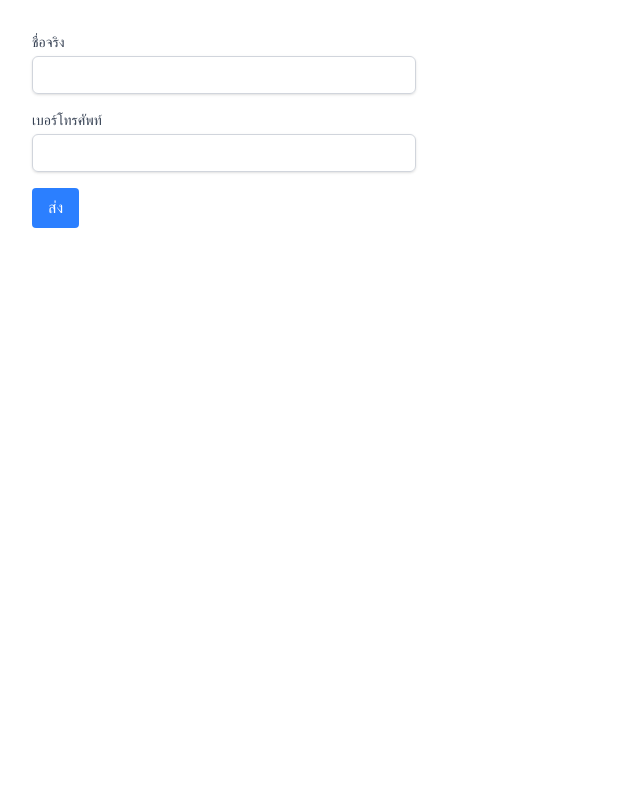
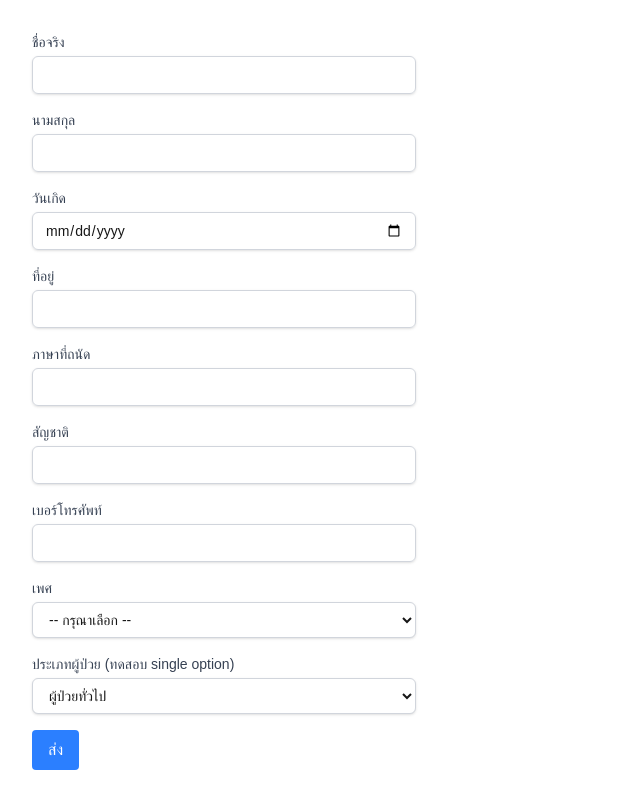
Before and after one commit to Passon182546/agnos-assignment, a Next.js app: page / in a window 1280 px wide. Shown: the whole page, without its empty margins (0-640 px from the left). Built offline with nearby package versions, Linux system fonts and the light colour scheme.

Commit message:
add SelectField component with auto-select and tests

```diff
--- a/src/app/page.tsx
+++ b/src/app/page.tsx
@@ -1,16 +1,24 @@
-'use client';
-import { useForm } from 'react-hook-form';
-import { zodResolver } from '@hookform/resolvers/zod';
-import { patientFormSchema, PatientFormData } from '@/lib/validations';
-import InputField from '@/components/form/InputField';
+"use client";
+import { useForm } from "react-hook-form";
+import { zodResolver } from "@hookform/resolvers/zod";
+import { patientFormSchema, PatientFormData } from "@/lib/validations";
+import InputField from "@/components/form/InputField";
+import SelectField from "@/components/form/SelectField";
 
 export default function TestFormPage() {
-  const { register, handleSubmit, formState: { errors } } = useForm<PatientFormData>({
+  const {
+    register,
+    handleSubmit,
+    setValue,
+    formState: { errors },
+  } = useForm<PatientFormData>({
     resolver: zodResolver(patientFormSchema),
   });
 
+  console.log("current errors:", errors);
+
   const onSubmit = (data: PatientFormData) => {
-    console.log('ข้อมูลที่ได้:', data);
+    console.log("ข้อมูลที่ได้:", data);
   };
 
   return (
@@ -22,12 +30,66 @@ export default function TestFormPage() {
         error={errors.firstName}
       />
       <InputField
+        label="นามสกุล"
+        name="lastName"
+        register={register}
+        error={errors.lastName}
+      />
+      <InputField
+        label="วันเกิด"
+        name="dateOfBirth"
+        type="date"
+        register={register}
+        error={errors.dateOfBirth}
+      />
+      <InputField
+        label="ที่อยู่"
+        name="address"
+        register={register}
+        error={errors.address}
+      />
+      <InputField
+        label="ภาษาที่ถนัด"
+        name="preferredLanguage"
+        register={register}
+        error={errors.preferredLanguage}
+      />
+      <InputField
+        label="สัญชาติ"
+        name="nationality"
+        register={register}
+        error={errors.nationality}
+      />
+      <InputField
         label="เบอร์โทรศัพท์"
         name="phoneNumber"
         register={register}
         error={errors.phoneNumber}
       />
-      <button type="submit" className="px-4 py-2 bg-blue-500 text-white rounded">
+      <SelectField
+        label="เพศ"
+        name="gender"
+        register={register}
+        setValue={setValue}
+        error={errors.gender}
+        options={[
+          { value: "M", label: "ชาย" },
+          { value: "F", label: "หญิง" },
+          { value: "Other", label: "อื่นๆ" },
+        ]}
+      />
+      {/* ทดสอบ auto-select เมื่อมีตัวเลือกเดียว */}
+      <SelectField
+        label="ประเภทผู้ป่วย (ทดสอบ single option)"
+        name="patientType"
+        register={register}
+        setValue={setValue}
+        options={[{ value: "general", label: "ผู้ป่วยทั่วไป" }]}
+      />
+      <button
+        type="submit"
+        className="px-4 py-2 bg-blue-500 text-white rounded"
+      >
         ส่ง
       </button>
     </form>
--- /dev/null
+++ b/src/components/form/SelectField.tsx
@@ -0,0 +1,77 @@
+import React, { useEffect } from 'react';
+import { UseFormRegister, UseFormSetValue, FieldError } from 'react-hook-form';
+
+// กำหนดโครงสร้างของตัวเลือกแต่ละข้อ
+export interface SelectOption {
+  value: string;
+  label: string;
+}
+
+interface SelectFieldProps extends React.SelectHTMLAttributes<HTMLSelectElement> {
+  label: string;
+  name: string;
+  options: SelectOption[];
+  register: UseFormRegister<any>;
+  setValue: UseFormSetValue<any>;
+  error?: FieldError;
+}
+
+const SelectField: React.FC<SelectFieldProps> = ({
+  label,
+  name,
+  options,
+  register,
+  setValue,
+  error,
+  ...rest
+}) => {
+  // Logic สำหรับ UX: ถ้ามีตัวเลือกแค่ 1 อัน ให้ทำการเลือก (Auto-select) ค่านั้นอัตโนมัติ
+  const hasSingleOption = options.length === 1;
+
+  // เพิ่ม useEffect นี้ — sync ค่าเข้า form state จริงๆ ตอน mount หรือเมื่อ options เปลี่ยน
+  useEffect(() => {
+    if (hasSingleOption) {
+      setValue(name, options[0].value, { shouldValidate: true });
+    }
+  }, [hasSingleOption, options[0]?.value, name, setValue]);
+
+  return (
+    <div className="flex flex-col gap-1 w-full mb-4">
+      <label htmlFor={name} className="text-sm font-medium text-gray-700">
+        {label}
+      </label>
+
+      <select
+        id={name}
+        className={`px-3 py-2 border rounded-md shadow-sm focus:outline-none focus:ring-2 transition-colors sm:text-sm bg-white ${
+          error
+            ? 'border-red-500 focus:ring-red-500 focus:border-red-500'
+            : 'border-gray-300 focus:ring-blue-500 focus:border-blue-500'
+        }`}
+        defaultValue={hasSingleOption ? options[0].value : ""}
+        {...rest}
+        {...register(name)}
+      >
+        {/* ถ้ามีหลายตัวเลือก ให้แสดง Placeholder เป็นค่าเริ่มต้น */}
+        {!hasSingleOption && (
+          <option value="" disabled>
+            -- กรุณาเลือก --
+          </option>
+        )}
+
+        {/* วนลูปสร้างตัวเลือก */}
+        {options.map((opt) => (
+          <option key={opt.value} value={opt.value}>
+            {opt.label}
+          </option>
+        ))}
+      </select>
+
+      {error && (
+        <span className="text-xs text-red-500 mt-1">{error.message}</span>
+      )}
+    </div>
+  );
+};
+
+export default SelectField;
```
Also changed, not shown: 1 other file (tests, documents, lock files or other folders).
